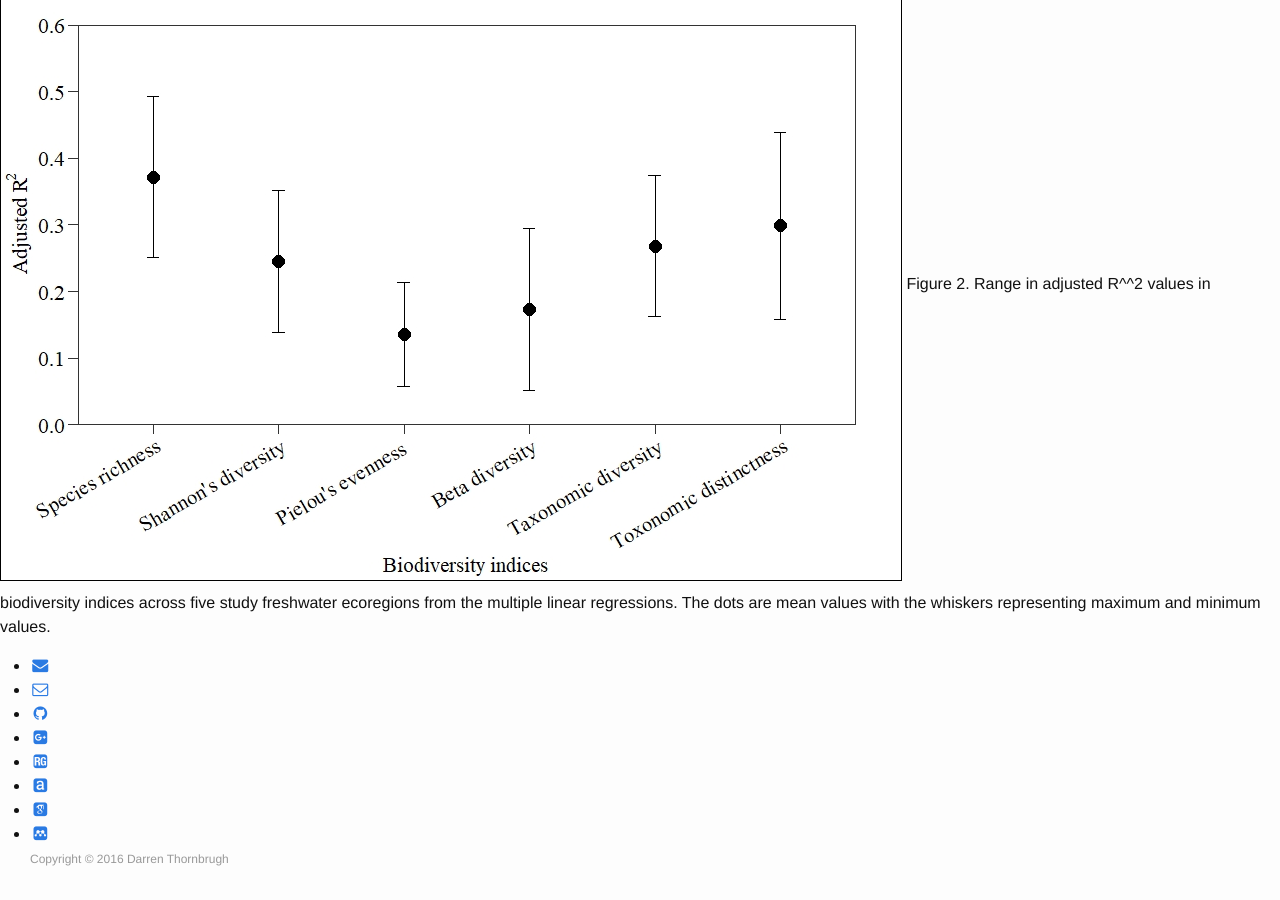
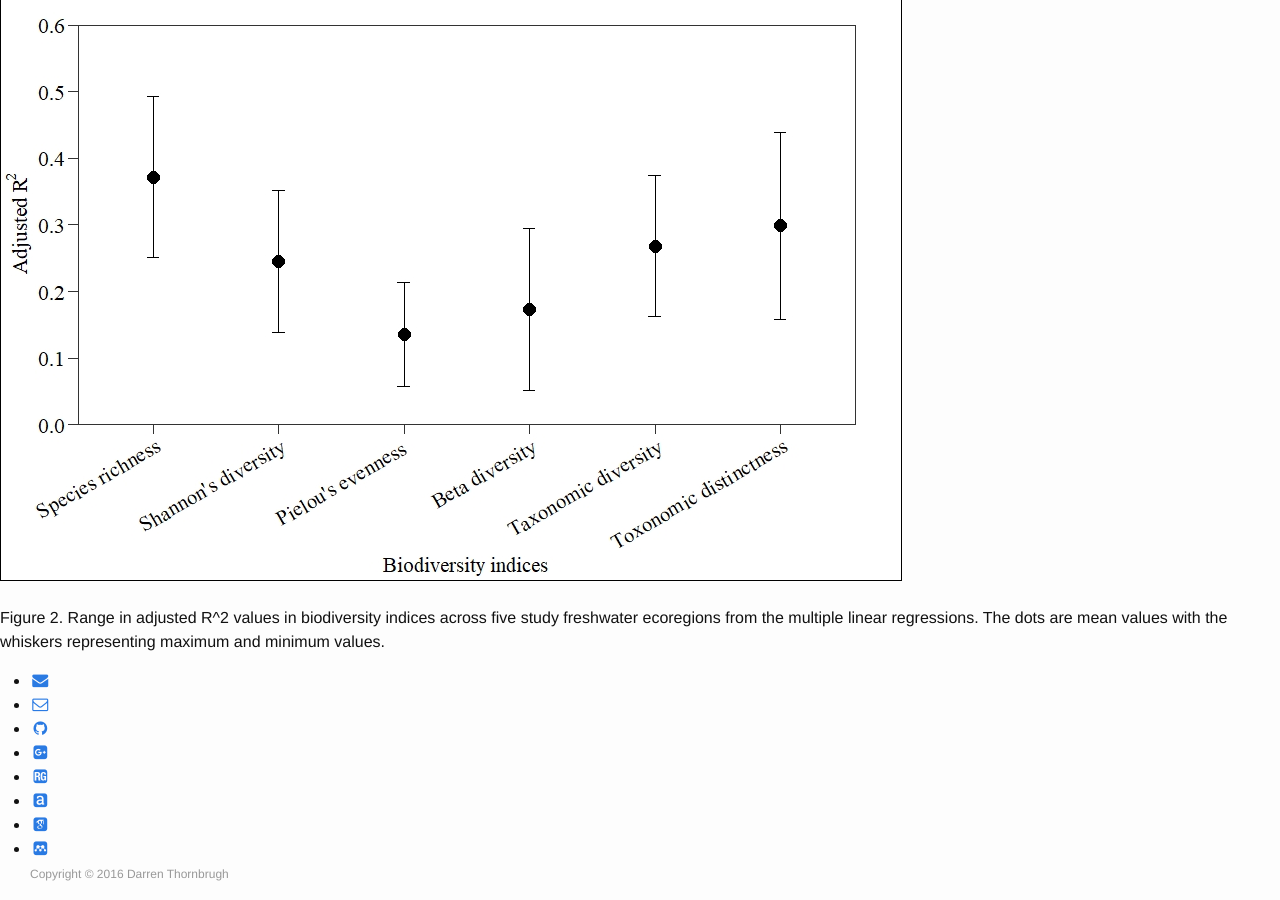
Before and after one commit to dthor/dthor.github.io, a Jekyll site: the page built from _posts/2023-04-19-Manuscript-Regional-Trends-of-Biodiversity-Indices.md, in a window 1280 px wide and 900 px high, scrolled down 1700 px. Built offline with Jekyll 4.4.1, drawn with Linux system fonts in a browser that asks for light colours; nearby versions of some CDN libraries; some web fonts are replaced.

Commit message:
update news
add spacing

```diff
--- a/_posts/2023-04-19-Manuscript-Regional-Trends-of-Biodiversity-Indices.md
+++ b/_posts/2023-04-19-Manuscript-Regional-Trends-of-Biodiversity-Indices.md
@@ -19,5 +19,7 @@ __Section__:[Biodiversity and Functionality of Aquatic Ecosystems](https://www.m
 <img class="pure-img" src="/images/figure1.jpg" width="" height="" style="margin-bottom:10px; border:1px solid #000000;">
 Figure 1. Five freshwater ecoregions of the United States that comprised the study area (Abell et al. 2008 BioScience)
 
+
 <img class="pure-img" src="/images/figure2.jpg" width="" height="" style="margin-bottom:10px; border:1px solid #000000;">
-Figure 2. Range in adjusted R^^2 values in biodiversity indices across five study freshwater ecoregions from the multiple linear regressions. The dots are mean values with the whiskers representing maximum and minimum values.
+
+Figure 2. Range in adjusted R^2 values in biodiversity indices across five study freshwater ecoregions from the multiple linear regressions. The dots are mean values with the whiskers representing maximum and minimum values.
```
